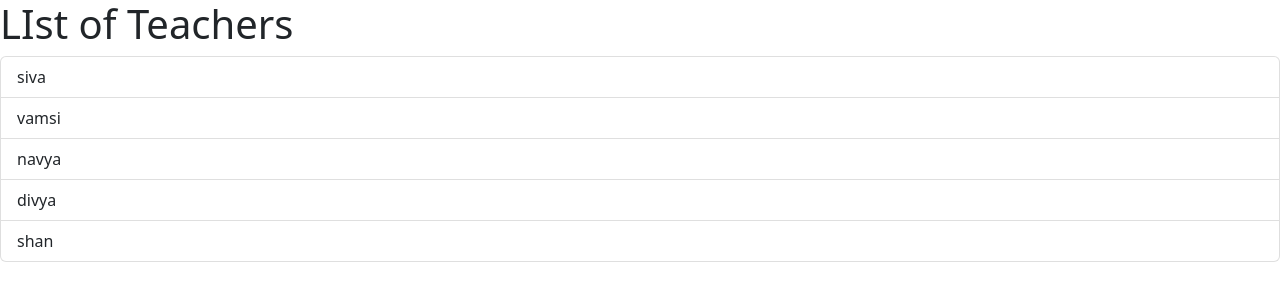
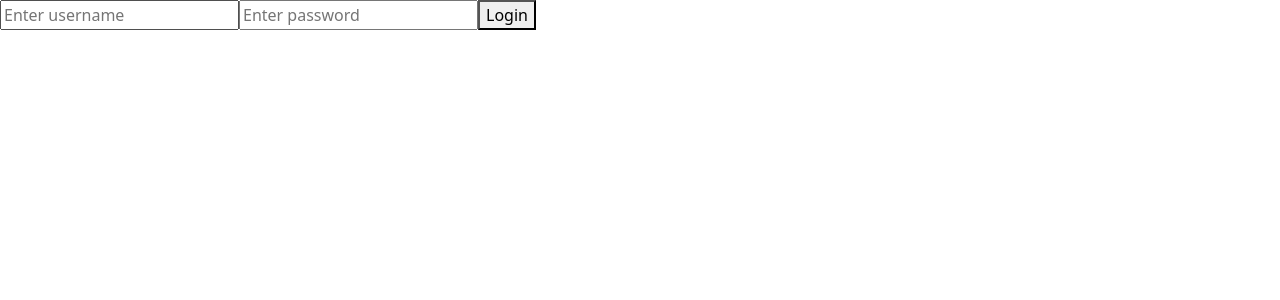
Before and after one commit to Sivaramayya/my-app, a React (Create React App) app: page / in a window 1280 px wide. Shown: the top 300 px of the page. Built offline with nearby package versions, Linux system fonts and the light colour scheme.

Commit message:
second level changes

```diff
--- a/package.json
+++ b/package.json
@@ -8,6 +8,7 @@
     "@testing-library/user-event": "^13.5.0",
     "bootstrap": "^5.2.3",
     "react": "^18.3.1",
+    "react-bootstrap": "^2.10.4",
     "react-dom": "^18.3.1",
     "react-scripts": "5.0.1",
     "web-vitals": "^2.1.4"
--- a/src/App.js
+++ b/src/App.js
@@ -1,11 +1,10 @@
 import 'bootstrap/dist/css/bootstrap.css';
-import ListGroup from "./ListGroup";
-import ListGroupProps from "./ListGroupProps";
+import LoginObjectState from './LoginObjectState';
 
 function App() {
-  let teachers=['siva','vamsi','navya','divya','shan']
+
   return (
-      <ListGroupProps items={teachers} heading="LIst of Teachers"/>
+      <LoginObjectState/>
   )
 }
 
--- a/src/Login.js
+++ b/src/Login.js
@@ -16,8 +16,6 @@ useEffect(() => {
       const timer = setTimeout(() => {
         setMessage('');
       }, 5000);
-
-
       return () => clearTimeout(timer);
     }
   }, [message]);
--- /dev/null
+++ b/src/LoginObjectState.js
@@ -0,0 +1,53 @@
+import React, { useState, useEffect } from "react";
+
+class User {
+  constructor(username, password) {
+    this.username = username;
+    this.password = password;
+  }
+}
+
+const users = [
+  new User('user1', 'pass1'),
+  new User('user2', 'pass2'),
+  new User('user3', 'pass3')
+];
+
+const LoginObjectState = () => {
+  const [loginUser, setLoginUser] = useState({ username: '', password: '' });
+  const [message, setMessage] = useState('');
+
+  useEffect(() => {
+    if (message) {
+      const timer = setTimeout(() => {
+        setMessage('');
+      }, 5000);
+
+      return () => clearTimeout(timer);
+    }
+  }, [message]);
+
+  const handleLogin = () => {
+    const user = users.find(user => user.username === loginUser.username && user.password === loginUser.password);
+    if (user) {
+      setMessage("Login successful");
+    } else {
+      setMessage("Invalid credentials");
+    }
+  };
+
+  console.log(loginUser);
+
+  return (
+    <>
+      <input type="text" value={loginUser.username} onChange={(e) => setLoginUser({ ...loginUser, username: e.target.value })}
+        placeholder="Enter username"/>
+      <input type="password" value={loginUser.password} onChange={(e) => setLoginUser((prev)=>({...prev,password:e.target.value}))}
+        placeholder="Enter password"></input>
+      <button onClick={handleLogin}>Login</button>
+      <p>{message}</p>
+    </>
+  );
+};
+
+export default LoginObjectState;
```
Also changed, not shown: src/UseEffectDemo.js (added, +17 -0 lines), 1 other file (tests, documents, lock files or other folders).
